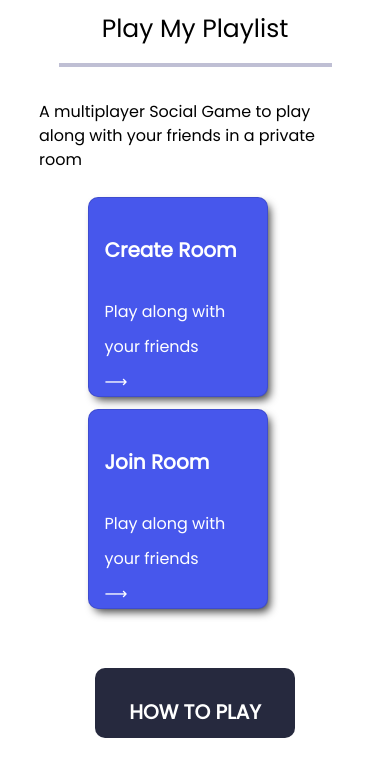
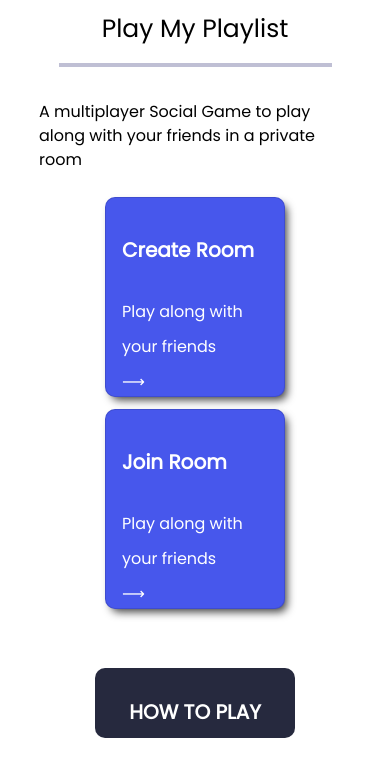
Before and after one commit to aromalsanthosh/Play-My-PlayList, a React (Create React App) app: page / in a window 390 px wide. Shown: the top 776 px of the page. Built offline with nearby package versions, Linux system fonts and the light colour scheme.

Commit message:
mediaqueri updated

```diff
--- a/src/components/Body.css
+++ b/src/components/Body.css
@@ -143,7 +143,7 @@ span{
     }
 
     .button-container{
-        margin-right: 35px;
+
         margin-top: 3vh;
         padding-left: 20px;
         padding-right: 20px;
@@ -163,7 +163,7 @@ span{
     }
 
     .how-to-play{
-        height: 50px;
+        height: 45px;
         width:180px;
         margin-top: 2vh;
         font-weight: 500;
```
